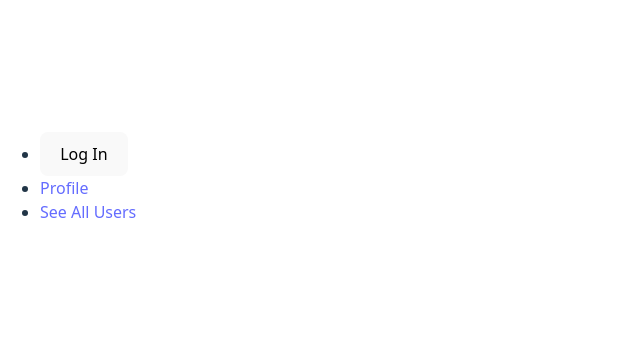
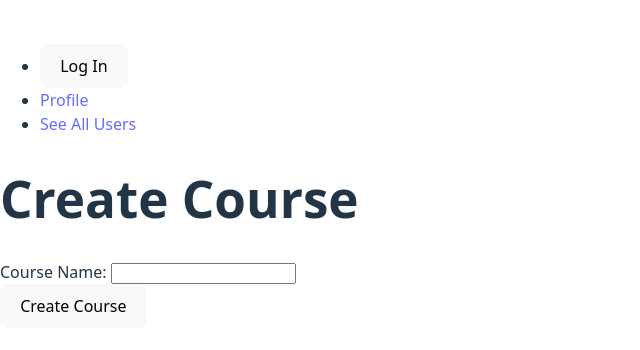
Before and after one commit to RachelGreenwood/E-Learning-Platform, a React (Vite) app in the folder client/: page /create-course in a window 1280 px wide. Shown: the part 222-572 px from the top of the page, without its empty margins (0-640 px from the left). Built offline with nearby package versions, Linux system fonts and the light colour scheme; no server answers.

Commit message:
Adds CreateCourse Path

```diff
--- a/client/src/App.jsx
+++ b/client/src/App.jsx
@@ -7,6 +7,7 @@ import Dashboard from "./components/Dashboard.jsx";
 import Profile from "./components/Profile/Profile.jsx";
 import NavBar from "./components/NavBar.jsx";
 import SeeUsers from "./components/UserSearch/SeeUsers.jsx";
+import CreateCourse from "./components/Courses/CreateCourse.jsx";
 
 function App() {
 
@@ -19,6 +20,7 @@ function App() {
       <Route path="/dashboard" element={<Dashboard />} />
       <Route path="/profile" element={<Profile />} />
       <Route path="/user-search" element={<SeeUsers />} />
+      <Route path="/create-course" element={<CreateCourse />} />
     </Routes>
     </div>
   );
```
